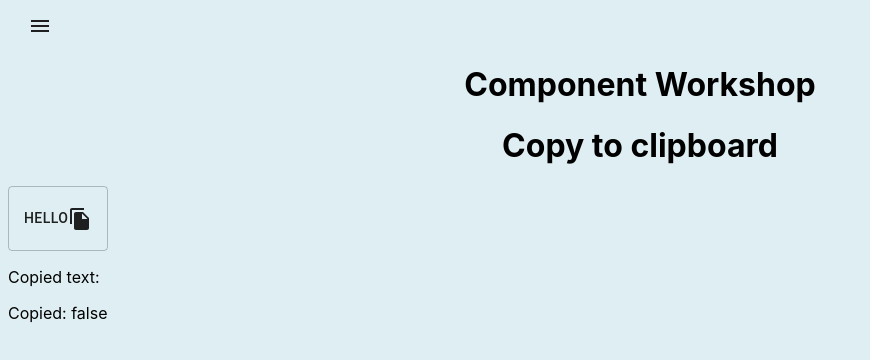
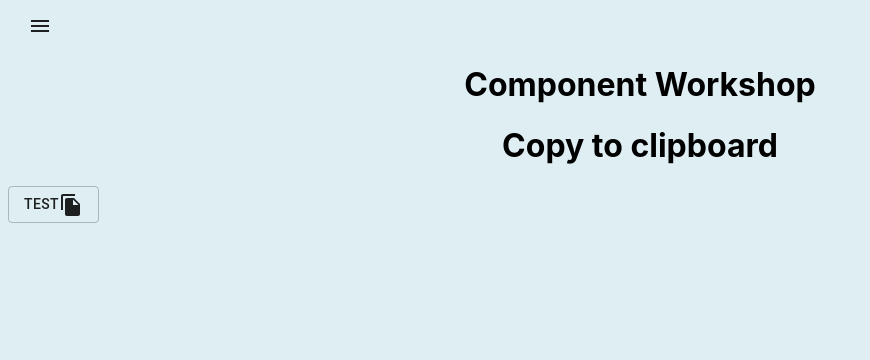
Before and after one commit to michael-small/personal-site, a React (Create React App) app: page /componentWorkshop in a window 1280 px wide. Shown: the top 360 px of the page, without its empty margins (0-870 px from the left). Built offline with nearby package versions, Linux system fonts and the light colour scheme.

Commit message:
Create copy-to-clipboard btn with snackbar feedback
Addresses #47 (Add copy-to-clipboard functionality)
Project: "Easy CV Info"

```diff
--- a/src/components/UI/CopyToClipB/CopyToClipB.js
+++ b/src/components/UI/CopyToClipB/CopyToClipB.js
@@ -1,42 +1,49 @@
-import { Button, TextField } from '@material-ui/core';
+import { Button } from '@material-ui/core';
 import React, { useState } from 'react';
 import { CopyToClipboard } from 'react-copy-to-clipboard';
 import FileCopyIcon from '@material-ui/icons/FileCopy';
-
-// Todo: Move to different component space so it can be wrapped properly
-function CopyableItem() {
-	return <p>Hello</p>;
-}
+import Snackbar from '@material-ui/core/Snackbar';
 
 export default function CopyToClipB(props) {
-	const [clipboardText, setClipboardText] = useState('');
+	const [clipboardText, setClipboardText] = useState(props.text);
 	const [copied, setCopied] = useState(false);
+
+	const [open, setOpen] = React.useState(false);
+
+	const handleClick = () => {
+		setOpen(true);
+	};
+
+	const handleClose = (event, reason) => {
+		if (reason === 'clickaway') {
+			return;
+		}
+
+		setOpen(false);
+	};
 
 	return (
 		<div>
 			<h1>Copy to clipboard</h1>
 
-			{/* <TextField
-				variant='filled'
-				id='copy-to-clipboard'
-				label='Copy to clipboard'
-				value={clipboardText}
-				onChange={(event) => setClipboardText(event.target.value)}
-			/> */}
-
 			<CopyToClipboard
 				text={clipboardText}
 				onCopy={() => setCopied(true)}
 			>
-				<Button
-					variant='outlined'
-					// onClick={setClipboardText(props.children)}
-				>
-					<CopyableItem /> <FileCopyIcon />
+				<Button variant='outlined' onClick={handleClick}>
+					{clipboardText} <FileCopyIcon />
 				</Button>
 			</CopyToClipboard>
-			<p>Copied text: {clipboardText} </p>
-			<p>Copied: {copied.toString()}</p>
+			<Snackbar
+				anchorOrigin={{
+					vertical: 'bottom',
+					horizontal: 'center',
+				}}
+				open={open}
+				autoHideDuration={2000}
+				onClose={handleClose}
+				message={`COPIED: ${clipboardText}`}
+			/>
 		</div>
 	);
 }
--- a/src/components/utils/CompWorkshop.js
+++ b/src/components/utils/CompWorkshop.js
@@ -6,7 +6,7 @@ export default function CompWorkshop() {
 		<div>
 			<h1>Component Workshop</h1>
 			<div>
-				<CopyToClipB />
+				<CopyToClipB text={'test'} />
 			</div>
 		</div>
 	);
```
